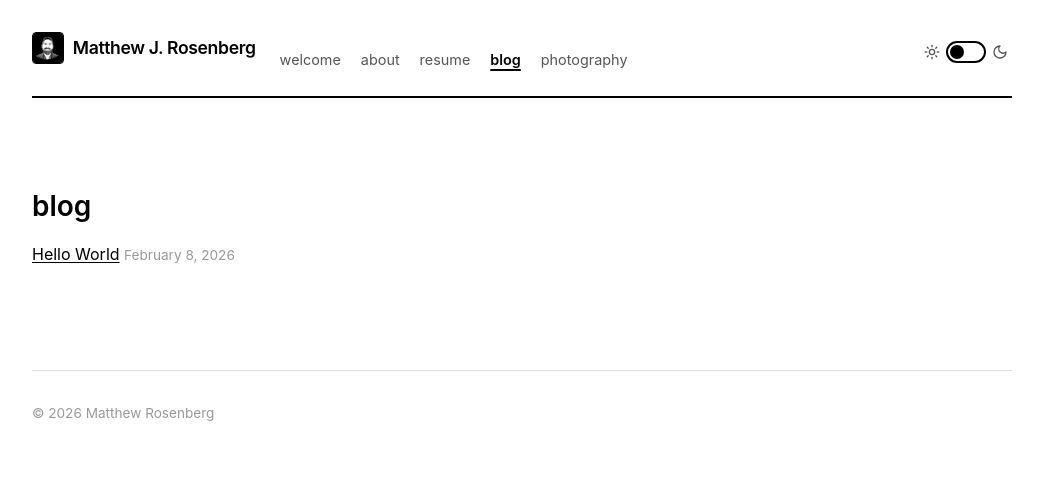
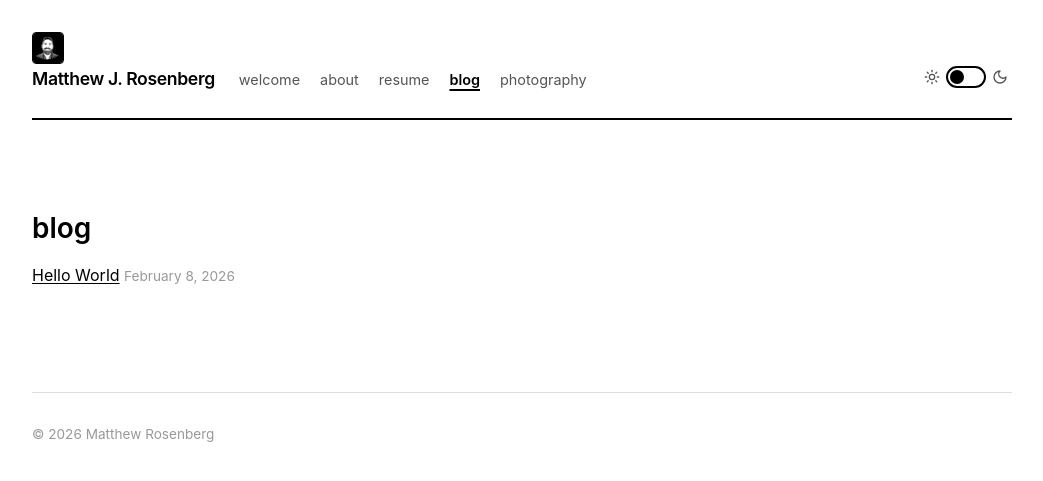
Before and after one commit to mattjrosenberg/mattjrosenberg.com, a Jekyll site: the page built from _pages/blog.md, in a window 1280 px wide. Shown: the top 481 px of the page, without its empty margins (118-1161 px from the left). Built offline with Jekyll 4.4.1, drawn with Linux system fonts in a browser that asks for light colours.

Commit message:
Fix nav alignment: remove inline-flex so text baseline drives alignment
The avatar inside an inline-flex container was hijacking the baseline.
Switching to regular inline layout lets the text determine the baseline,
so align-items: baseline on the parent works correctly.

Co-Authored-By: Claude Opus 4.6 <noreply@anthropic.com>

```diff
--- a/assets/css/style.css
+++ b/assets/css/style.css
@@ -162,7 +162,7 @@ nav {
 
 .site-nav {
   display: flex;
-  align-items: center;
+  align-items: baseline;
   gap: 1.5em;
   flex-wrap: wrap;
 }
@@ -171,10 +171,6 @@ nav {
   text-decoration: none;
   font-size: 1.1em;
   letter-spacing: -0.02em;
-  display: inline-flex;
-  align-items: center;
-  align-self: stretch;
-  gap: 0.5em;
 }
 
 .nav-avatar {
@@ -182,6 +178,8 @@ nav {
   height: 32px;
   border-radius: 4px;
   border: 1px solid var(--border-color);
+  vertical-align: middle;
+  margin-right: 0.5em;
 }
 
 .site-title a:hover {
@@ -191,8 +189,6 @@ nav {
 
 .nav-links {
   display: flex;
-  align-self: stretch;
-  align-items: flex-end;
   gap: 1.25em;
 }
 
```
